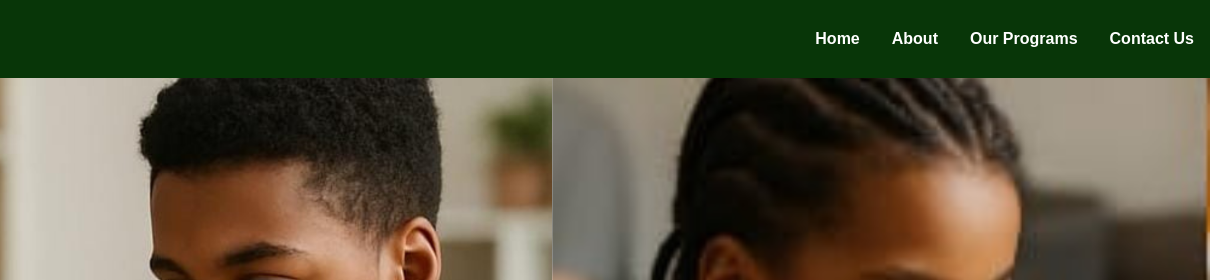
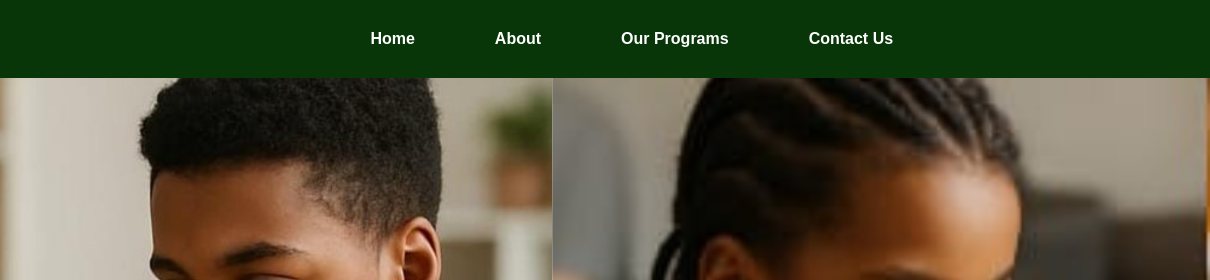
Before and after one commit to Babalola-Yusuf/STEMSASKB, a plain HTML site: page contact.html in a window 1280 px wide. Shown: the top 280 px of the page, 70-1280 px from the left. Drawn offline with Linux system fonts and the light colour scheme.

Commit message:
nav links centralized

```diff
--- a/contact.html
+++ b/contact.html
@@ -13,14 +13,15 @@
     <div class="container">
          <nav>
     <a href="contact.html"><img src="logoo.jpg" alt="STEMSASKB logo"></a>
-    <div class="nav-toggle" id="nav-toggle">
-      <i class="fas fa-bars"></i>
-    </div>
+
     <div class="nav-links" id="nav-links">
       <a href="index.html">Home</a>
       <a href="about.html">About</a>
       <a href="programs.html">Our Programs</a>
       <a href="contact.html">Contact Us</a>
+    </div>
+    <div class="nav-toggle" id="nav-toggle">
+      <i class="fas fa-bars"></i>
     </div>
       </nav>
         <section class="contact">
--- a/style.css
+++ b/style.css
@@ -123,7 +123,8 @@ nav img{
       background-color: rgb(8, 54, 8);
       color: white;
       display: flex;
-      justify-content: space-between;
+      justify-content: flex-start;
+      gap: 30%;
       align-items: center;
       padding: 0.75rem 1rem;
       position: relative;
@@ -135,7 +136,7 @@ nav img{
     }
     .nav-links {
       display: flex;
-      gap: 2rem;
+      gap: 5rem;
     }
     .nav-links a {
       text-decoration: none;
```
